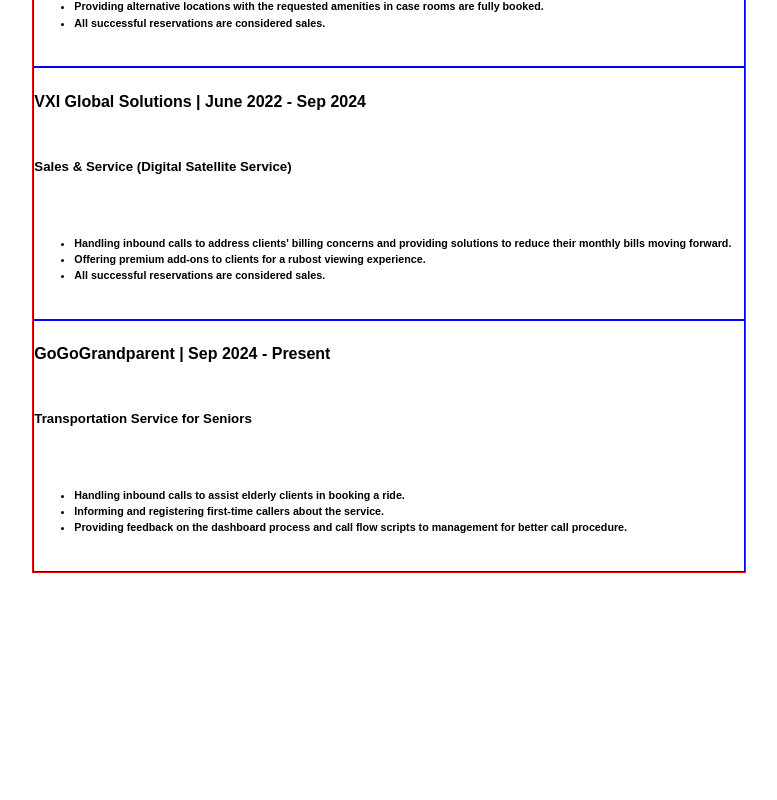
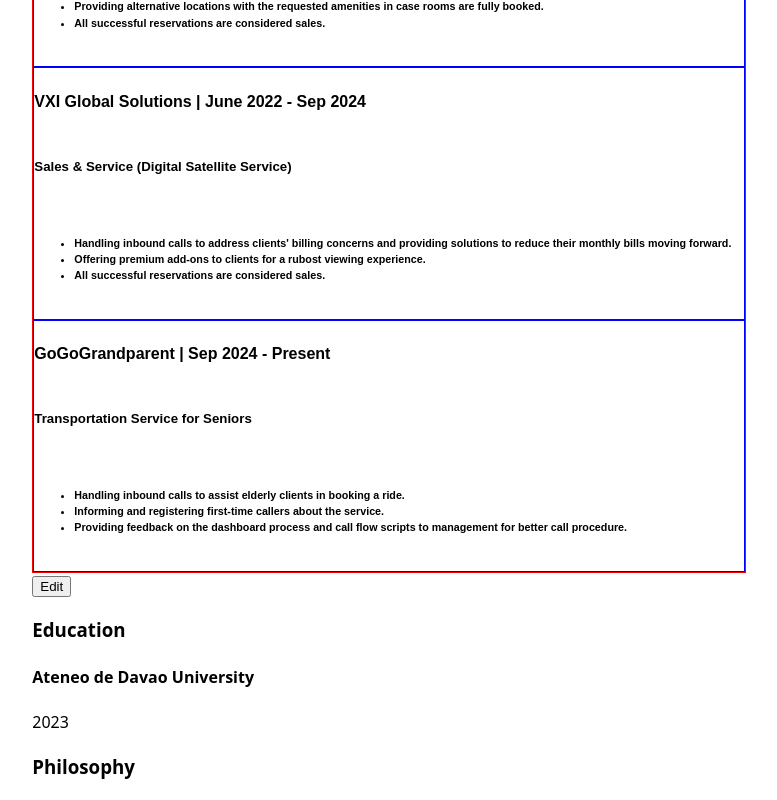
Before and after one commit to karldreta/react-cv-top, a React (Vite) app: page / in a window 1280 px wide. Shown: the part 712-1512 px from the top of the page, without its empty margins (251-1028 px from the left). Before the commit the page ends 1285 px from the top, so only its background shows below. Built offline with nearby package versions, Linux system fonts and the light colour scheme.

Commit message:
Add Education section

```diff
--- /dev/null
+++ b/src/components/Education.jsx
@@ -0,0 +1,50 @@
+import { useState } from "react";
+
+export default function Education () {
+    const [isEditing, setIsEditing] = useState(false);
+    const [education, setEducation] = useState([
+        {
+            id: crypto.randomUUID(),
+            school: "Ateneo de Davao University",
+            course: "Philosophy",
+            endYear: "2023"
+        }
+    ])
+
+    function handleButtonClick() {
+        setIsEditing(prev => !prev);
+    }
+
+    function updateEducation (eduId, field, value) {
+        setEducation(education.map(edu => edu.id === eduId ? {...edu, [field]: value } : edu));
+    }
+
+    return (
+        <>
+            <button onClick={handleButtonClick}>{isEditing ? "Submit Edit" : "Edit"}</button>
+            <section className="sectLvl3">
+                <h3>Education</h3>
+                {education.map(edu => (
+                    <div key={edu.id}>
+                        {isEditing ? (
+                            <div>
+                            <input placeholder={"School"} value={edu.school} onChange={e => updateEducation(edu.id, "school", e.target.value)}/>
+                            <input placeholder={"Course"} value={edu.course} onChange={e => updateEducation(edu.id, "course", e.target.value)}/>
+                            <input placeholder={"End Year"} value={edu.endYear} onChange={e => updateEducation(edu.id, "endYear", e.target.value)}/>
+                            </div>
+                        )
+                    : (
+                        <>
+                           <div>
+                                <h4>{edu.school}</h4> <span>{edu.endYear}</span>
+                                <h3>{edu.course}</h3>
+                           </div>
+                        </>
+                    )
+                    }
+                    </div>
+                ))}
+            </section>
+        </>
+    )
+}
--- a/src/components/Experience.jsx
+++ b/src/components/Experience.jsx
@@ -97,7 +97,7 @@
         setIsEditing(prev => !prev);
     }
 
-    function updateField(id, field, value) {
+    function updateWorkField(id, field, value) {
         setWorkHistory(prev => prev.map(job => job.id === id ? { ...job, [field]: value } : job));
     }
 
@@ -161,11 +161,11 @@
                         (
                             <div className="jobDiv">
                             <button className={isEditing ? "btn show" : "btn hide"} onClick={() => removeExperience(job)}>Remove Experience</button>
-                            <input placeholder={"Company Name"} value={job.companyName} onChange={e => updateField(job.id, "companyName", e.target.value)}/>
-                            <input placeholder={"Date Start"} value={job.dateStart} onChange={e => updateField(job.id,"dateStart", e.target.value)}/>
-                            <input placeholder={"Date End"} value={job.dateEnd} onChange={e => updateField(job.id,"dateEnd", e.target.value)}/>
+                            <input placeholder={"Company Name"} value={job.companyName} onChange={e => updateWorkField(job.id, "companyName", e.target.value)}/>
+                            <input placeholder={"Date Start"} value={job.dateStart} onChange={e => updateWorkField(job.id,"dateStart", e.target.value)}/>
+                            <input placeholder={"Date End"} value={job.dateEnd} onChange={e => updateWorkField(job.id,"dateEnd", e.target.value)}/>
                             <br />
-                            <input placeholder={"Job Description"} value={job.description} onChange={e => updateField(job.id, "description", e.target.value)}/>
+                            <input placeholder={"Job Description"} value={job.description} onChange={e => updateWorkField(job.id, "description", e.target.value)}/>
                             <br />
                             <ul>
                                 {job.tasks.map(task => <input
--- a/src/main.jsx
+++ b/src/main.jsx
@@ -5,11 +5,13 @@
 // Components //
 import InfoSection from './components/InfoSection'
 import Experience from './components/Experience'
+import Education from './components/Education'
 
 
 createRoot(document.getElementById('root')).render(
   <StrictMode>
     <InfoSection/>
     <Experience/>
+    <Education/>
   </StrictMode>,
 )
```
